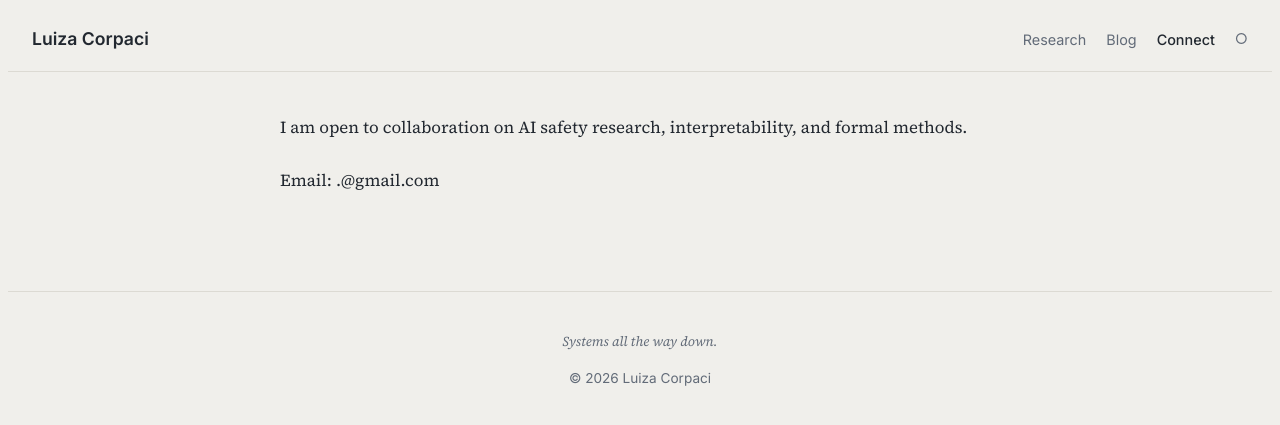
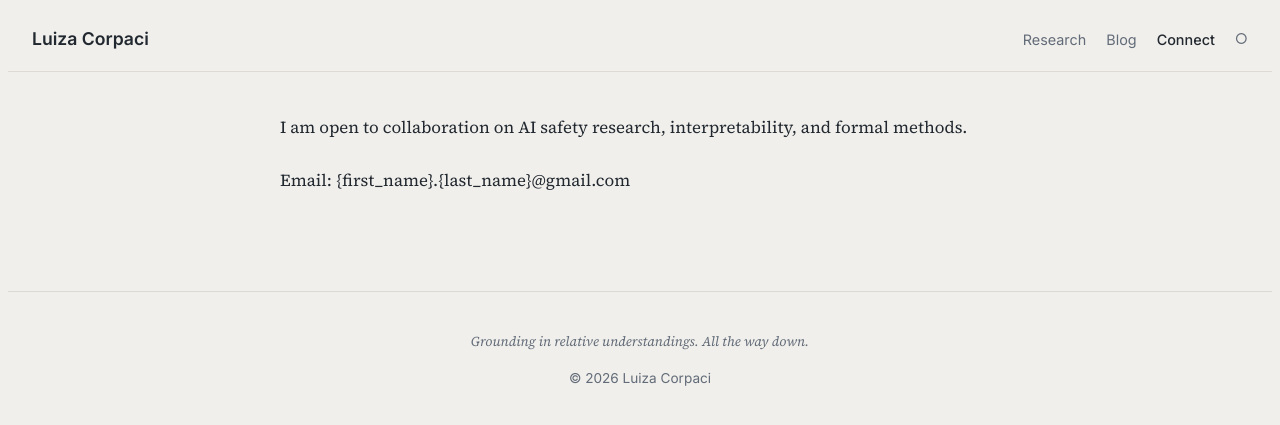
Before and after one commit to corpaci/corpaci.github.io, a Jekyll site: the page built from connect.md, in a window 1280 px wide. Shown: the top 425 px of the page. Built offline with Jekyll 4.4.1, drawn with Linux system fonts in a browser that asks for light colours.

Commit message:
updated footer

```diff
--- a/_config.yml
+++ b/_config.yml
@@ -14,7 +14,7 @@ og_image: /apple-touch-icon.png
 social:
   name: Luiza Corpaci
   links:
-    - https://github.com/CorpaciLC
+    - https://github.com/corpaci
     - https://linkedin.com/in/luiza-corpaci/
     - https://orcid.org/0009-0004-4432-6843
     - https://scholar.google.com/citations?user=OhRQsPAAAAAJ
--- a/_layouts/default.html
+++ b/_layouts/default.html
@@ -31,7 +31,7 @@
 
   <footer class="footer mt-5 py-4">
     <div class="container footer-content">
-      <p class="footer-ethos">Systems all the way down.</p>
+      <p class="footer-ethos">Grounding in relative understandings. All the way down.</p>
       <p>&copy; {{ site.time | date: '%Y' }} Luiza Corpaci</p>
     </div>
   </footer>
--- a/connect.md
+++ b/connect.md
@@ -9,12 +9,12 @@ I am open to collaboration on AI safety research, interpretability, and formal m
 
 
 <div class="day-only" markdown="1">
-Email: <first_name>.<last_name>@gmail.com
+Email: {first_name}.{last_name}@gmail.com
 </div>
 
 
 <div class="night-only" markdown="1">
-Email:agiornot@gmail.com">agiornot@gmail.com
+Email:agiornot@gmail.com
 </div>
 
 
--- a/index.html
+++ b/index.html
@@ -12,7 +12,7 @@ layout: default
   </div>
   <div class="beyond-only">
     <p>Beyond that, I'm color.</p>
-    <p>If you care about: what formalization can't capture, why interpretability probes tell as much about themselves as about the model, or whether there's an endogenous precision-weighting mechanism that separates living systems from merely active ones, we're in the right space-time.</p>
+    <p>If you care about: what formalization can't capture, why interpretability probes tell as much about themselves as about the model, or whether there's a mechanism that separates living systems from merely active ones, we're in the right space-time.</p>
   </div>
 </div>
 
```
Also changed, not shown: llms.txt (+2 -10 lines).
